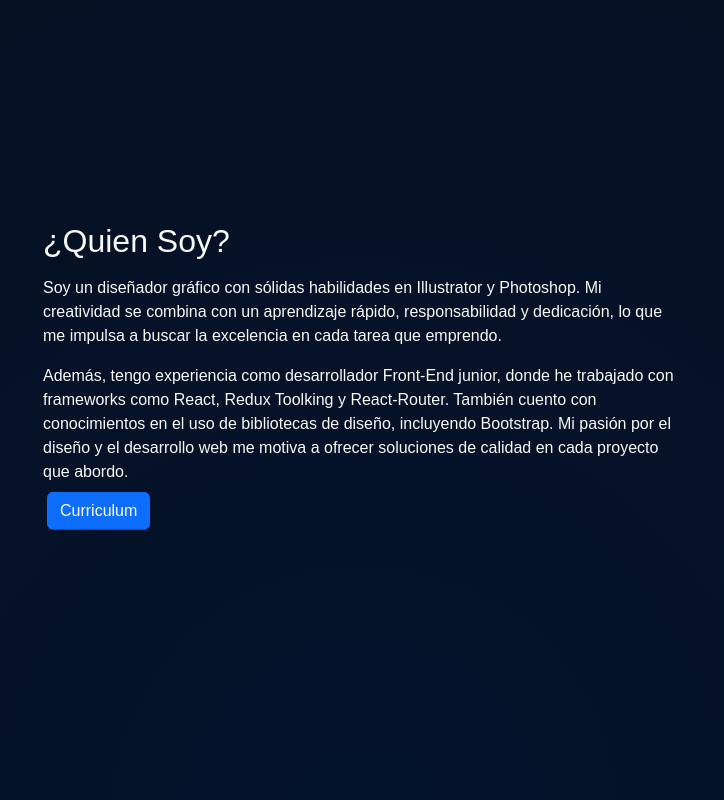
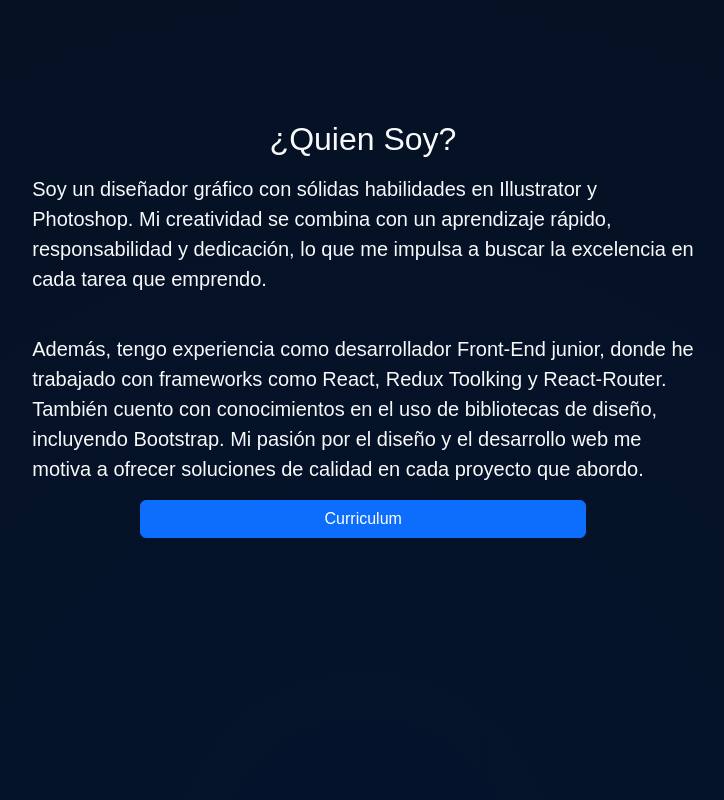
Before and after one commit to camiloM189/portafolios-, a React (Vite) app: page /homepage/quiensoypage/cuadrodetecnologias in a window 1280 px wide. Shown: the part 680-1480 px from the top of the page, without its empty margins (277-1001 px from the left). Built offline with nearby package versions, Linux system fonts and the light colour scheme.

Commit message:
10 commit

```diff
--- a/src/Portafolios.jsx
+++ b/src/Portafolios.jsx
@@ -1,3 +1,5 @@
+import { useEffect } from 'react';
+import { useState } from 'react';
 import ScrollReveal from 'scrollreveal';
 export const Portafolios = () => {
 
@@ -14,27 +16,57 @@ export const Portafolios = () => {
 
         link.click();
       }
+      const handleScroll = () => {
+        console.log(window.scrollY);
+             if(window.scrollY > 200){
 
-      const sr = ScrollReveal({
-        reset: true, // Restablecer las animaciones al desplazarse hacia arriba
-      });
-sr.reveal('.animate__backInDown', {
-  origin: 'bottom',
-  distance: '20px',
-  duration: 1000,
-  scale: 1,
-  opacity: 0,
-  easing: 'ease-in-out',
-  mobile: false, // Activa las animaciones en dispositivos móviles
-});
+              const element = document.getElementById('quien-soy');
+              const element2 = document.getElementById('curriculum');
+              const element3 = document.getElementById('text-1');
+              const element4 = document.getElementById('text-2');
+
+              element.classList.remove('d-none');
+              element2.classList.remove('d-none');
+              element3.classList.remove('d-none');
+              element4.classList.remove('d-none');
+
+
+             }
+
+             if(window.scrollY >= 627){
+              const element = document.getElementById('tecnologias-que-manejo');
+              const element2 = document.getElementById('tecnologias');
+              element.classList.remove('d-none');
+              element2.classList.remove('d-none');
+             }
+             if(window.scrollY >= 1198){
+              const element = document.getElementById('trabajos-realizados');
+              element.classList.remove('d-none');
+
+
+             }
+
+             if(window.scrollY === 1625){
+
+             }
+            };
+            useEffect(() => {
+              window.addEventListener('scroll', handleScroll);
+            return () => {
+              window.removeEventListener('scroll', handleScroll);
+            };
+           }, []);
+
+
 
   return (
     <>
 
-<div className='animate__animated animate__backInDown acomodar sr'>
-     <div className='bg-gradient-blue-green container portafolio scroll-container ' >
 
-  <article className='text-light ' >
+<div className='animate__animated animate__backInDown acomodar ' >
+     <div className='bg-gradient-blue-green container portafolio scroll-container'>
+
+  <article className='text-light' >
     <div class="position-absolute top-50 start-50 translate-middle text-center " >
         <img src="Mesa de trabajo 20_1.png" alt=""  className='img-fluid  ' />
          <h1 className=' ' >Juan Camilo Millan Cuellar</h1>
@@ -53,35 +85,42 @@ sr.reveal('.animate__backInDown', {
   </div>
   </div>
 
-
-  <div className='bg-gradient-blue-green container portafolio scroll-container2 ' >
+  <div className='bg-gradient-blue-green container portafolio scroll-container2  ' >
      <div className=''>
      <article className='text-light'>
 
-       <div class="position-absolute top-50 start-50 quienSoyPage translate-middle portafolio-2">
-     <h2 className='mb-3  animate__animated animate__backInDown'>¿Quien Soy?</h2>
+       {/* <div class="position-absolute top-50 start-50 quienSoyPage translate-middle portafolio-2 "> */}
+       <div class=" quienSoyPage portafolio-2 row fs-5">
 
-     <p className='justificarTexto animate__animated animate__backInDown'>
+     <h2 className='mb-3  animate__animated animate__backInDown d-none quien' id='quien-soy'>¿Quien Soy?</h2>
+
+     <p className='justificarTexto animate__animated animate__backInDown d-none quien' id='text-1'>
      Soy un diseñador gráfico con sólidas habilidades
-     en Illustrator y Photoshop. Mi creatividad se
-     combina con un aprendizaje rápido, responsabilidad y
+     en Illustrator y <br />
+      Photoshop. Mi creatividad se
+     combina con un aprendizaje rápido, <br /> responsabilidad y
      dedicación, lo que me impulsa a buscar la excelencia
-     en cada tarea que emprendo.</p>
+     en <br />
+      cada tarea que emprendo.</p>
+
 
        <p className=''>
 
        </p>
 
-        <p className='mt-2 justificarTexto mb-2  animate__animated animate__backInDown'>
+        <p className='mt-2 justificarTexto mb-2  animate__animated animate__backInDown d-none quien' id='text-2'>
          Además, tengo experiencia como desarrollador
-         Front-End junior, donde he trabajado con frameworks como React,
-          Redux Toolking y React-Router. También cuento con conocimientos
-          en el uso de bibliotecas de diseño, incluyendo Bootstrap.
-          Mi pasión por el diseño y el desarrollo web me motiva a ofrecer
+         Front-End junior, donde he <br />
+          trabajado con frameworks como React,
+          Redux Toolking y React-Router. <br />
+           También cuento con conocimientos
+          en el uso de bibliotecas de diseño, <br /> incluyendo Bootstrap.
+          Mi pasión por el diseño y el desarrollo web me <br />
+           motiva a ofrecer
           soluciones de calidad en cada proyecto que abordo.</p>
-     <div className='ms-1'>
+     <div className='quien mb-5 mt-2'>
 
-     <button className='btn btn-primary  animate__animated animate__backInDown' onClick={descargarCurriculum}>Curriculum</button>
+     <button className='btn btn-primary  animate__animated animate__backInDown d-none curriculum-botton' id='curriculum' onClick={descargarCurriculum}>Curriculum</button>
 
 
      </div>
@@ -92,10 +131,10 @@ sr.reveal('.animate__backInDown', {
      </div>
 
 
-     <div className='bg-gradient-blue-green container portafolio scroll-container3' >
+     <div className='bg-gradient-blue-green container portafolio scroll-container3 mb-5 d-none mt-5' id='tecnologias-que-manejo' >
       <h1 className='text-light text-center'>Tecnologias que manejo</h1>
 
-    <div className='row iconosframwork  animate__animated animate__backInDown'>
+    <div className='row iconosframwork  animate__animated animate__backInDown d-none'  id='tecnologias'>
 
     <img src="/html.png" alt="html" className='img-fluid  col-lg-4  col-6 html1'/>
     <img src="/react.png" alt="react" className='img-fluid  col-lg-4 col-6 html1'/>
@@ -106,7 +145,7 @@ sr.reveal('.animate__backInDown', {
     </div>
     </div>
 
-    <div className="container scroll-container4  mt-5 mb-5 animate__animated animate__rotateInUpRight">
+    <div className="container scroll-container4  mt-5 animate__animated animate__rotateInUpRight d-none" id='trabajos-realizados'>
   <h1 className='text-light mb-5'>Trabajos Realizados</h1>
    <section className="row  align-items-lg-center trabajo-realizados">
 
@@ -164,6 +203,7 @@ sr.reveal('.animate__backInDown', {
 
 
       </div>
+
       <div class="modal-footer">
         <button type="button" class="btn btn-secondary" data-bs-dismiss="modal">Cerrar</button>
         <a href="https://hero-barf.onrender.com"><button type="button" className='btn btn-primary'>Ver Pagina</button></a>
@@ -207,7 +247,6 @@ sr.reveal('.animate__backInDown', {
 
 
 
-
   </>
   )
 }
--- a/src/newStyle.css
+++ b/src/newStyle.css
@@ -1,3 +1,15 @@
 .portafolio-2{
-    top: 132% !important;
+    /* top: 132% !important; */
+    align-items: center;
+
 }
+.quien{
+
+    align-items: center;
+    display: flex;
+    justify-content: center;
+}
+.curriculum-botton{
+
+    width: 40%;
+}
--- a/src/style.css
+++ b/src/style.css
@@ -50,14 +50,14 @@ body{
 
 }
 .scroll-container3 {
-  height: 100vh;
+  height: 100%;
   /* height: 300vh;   */
 }
-/* .scroll-container4 {
-  height: 350vh;
+.scroll-container4 {
+  /* height: 350vh;   */
   height: 100vh;
 
-} */
+}
 /* .trabajo-realizados{
   position: relative;
   top: 58%;
```
